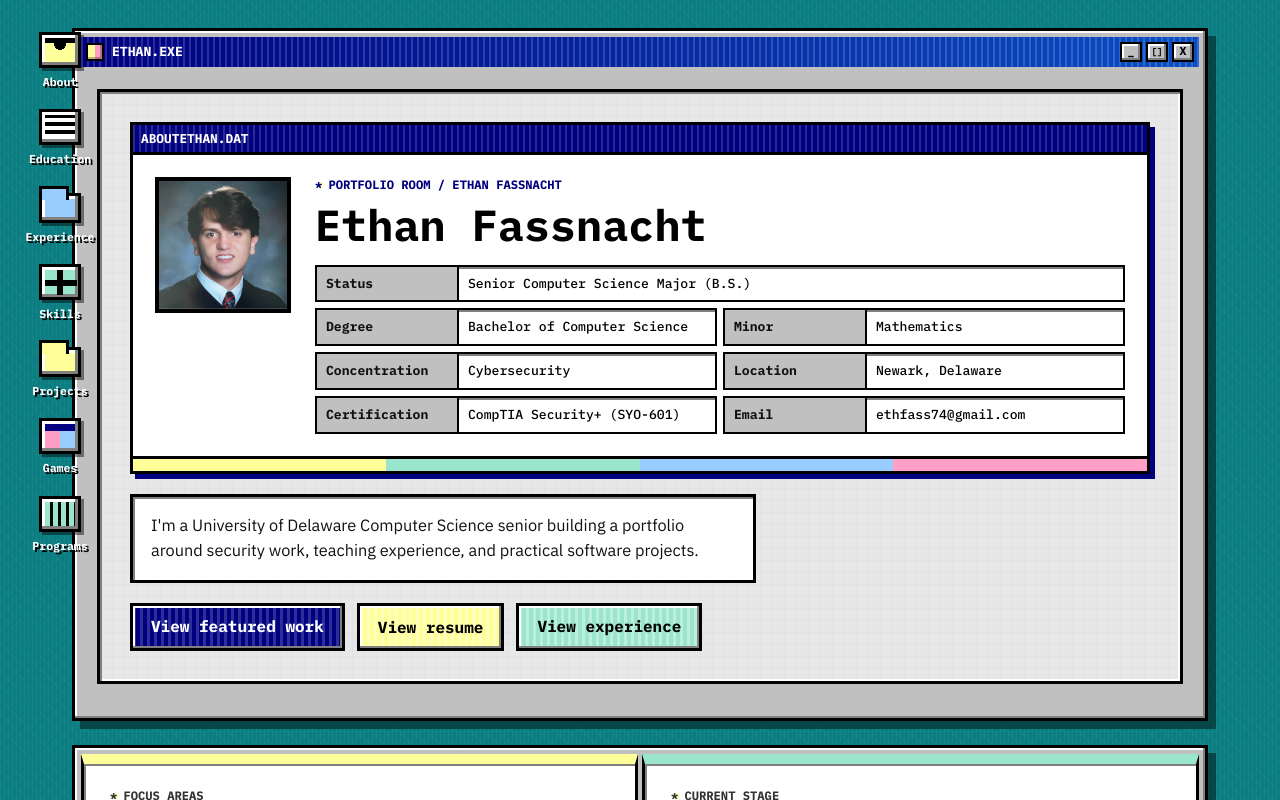
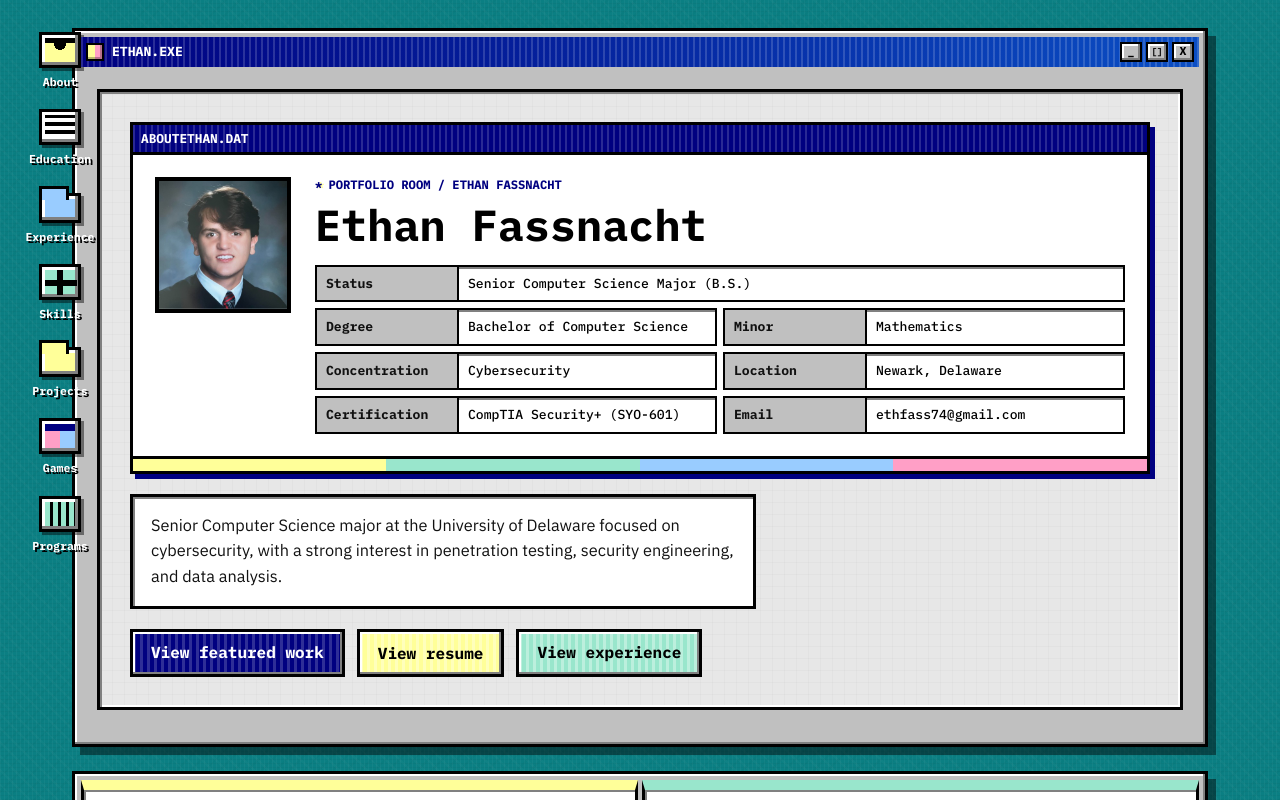
Before and after one commit to ethanfass/EthanFassPortfolio, a React (Vite) app: page / in a window 1280 px wide. Shown: the top 800 px of the page. Built offline with nearby package versions, Linux system fonts and the light colour scheme.

Commit message:
minor changes

```diff
--- a/src/App.jsx
+++ b/src/App.jsx
@@ -596,9 +596,9 @@ function App() {
           </div>
 
           <p className="hero-text">
-            I&apos;m a University of Delaware Computer Science senior building a
-            portfolio around security work, teaching experience, and practical
-            software projects.
+            Senior Computer Science major at the University of Delaware focused
+            on cybersecurity, with a strong interest in penetration testing,
+            security engineering, and data analysis.
           </p>
 
           <div className="hero-actions">
```
